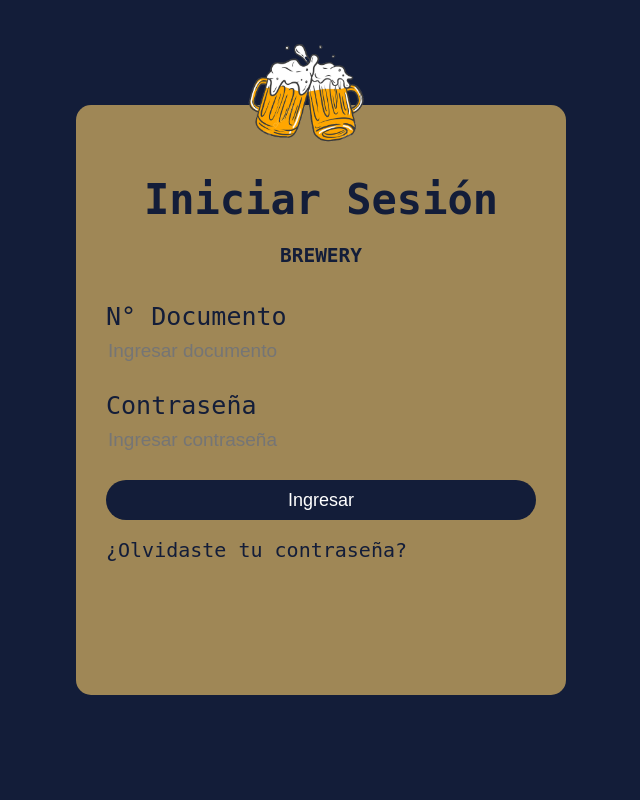
After one commit to Daniphantom27/Proyecto_Taller, a CodeIgniter 4 app: the page made by app/Views/login/login.php in a window 1280 px wide. The commit adds this page. Shown: the whole page, without its empty margins (319-959 px from the left). Run offline with PHP 8.4 and a stand-in for CodeIgniter, Linux system fonts and the light colour scheme; the template is opened without the code that fills it, so the values that code supplies are empty; some libraries are stand-ins or nearby versions.

Commit message:
Haciendo el login

```diff
--- a/app/Config/Routes.php
+++ b/app/Config/Routes.php
@@ -11,7 +11,7 @@ $routes = Services::routes();
  * --------------------------------------------------------------------
  */
 $routes->setDefaultNamespace('App\Controllers');
-$routes->setDefaultController('Principal');
+$routes->setDefaultController('Login');
 $routes->setDefaultMethod('index');
 $routes->setTranslateURIDashes(false);
 $routes->set404Override();
@@ -29,7 +29,7 @@ $routes->setAutoRoute(true);
 
 // We get a performance increase by specifying the default
 // route since we don't have to scan directories.
-$routes->get('/', 'Principal::index');
+$routes->get('/login', 'Login::index');
 $routes->get('eliminados_paises', 'paises::eliminados');
 $routes->get('eliminados_departamentos', 'departamentos::eliminados');
 $routes->get('eliminados_municipios', 'municipios::eliminados');
@@ -37,6 +37,8 @@ $routes->get('eliminados_departamentos', 'departamentos::eliminados');
 $routes->get('eliminados_cargos', 'cargos::eliminados');
 $routes->get('eliminados_empleados', 'empleados::eliminados');
 $routes->get('salarios_empleados', 'empleados::salarios');
+$routes->get('eliminados_usuarios', 'usuarios::eliminados');
+
 
 
 
--- a/app/Controllers/Principal.php
+++ b/app/Controllers/Principal.php
@@ -12,7 +12,7 @@ class Principal extends BaseController
         {
             $data = ['titulo' => 'Proyecto Taller','nombre'=>'Daniel Sanchez']; // le asignamos a la variable data, que es la que interactua con la vista, los datos obtenidos del modelo, ademas de enviarle una variable titulo para el reporte.
             echo view('/principal/header', $data);
-            echo view('/principal/principal',$data); //mostramos la vista desde el controlador y le enviamos la data necesaria, en este caso, estamos enviando el titulo
+            echo view('/principal/principal',$data);    //mostramos la vista desde el controlador y le enviamos la data necesaria, en este caso, estamos enviando el titulo
         }
 
 }
--- /dev/null
+++ b/app/Views/login/login.php
@@ -0,0 +1,45 @@
+<head>
+  <link rel="stylesheet" href="<?php echo base_url('/css/loginXD.css'); ?>">
+  <link rel="stylesheet" href="https://cdn.jsdelivr.net/npm/bootstrap-icons@1.10.3/font/bootstrap-icons.css">
+</head>
+<body style="background:#131d39">
+<div class="cont1">
+<img class="avatar" src="<?php echo base_url('/img/cerveza.png'); ?>" >
+    <h1>Iniciar Sesión</h1>
+    <h2>BREWERY</h2><br>
+    <form id="formulario" method="POST" action="<?php echo base_url('/login/inicio'); ?>"  autocomplete="off">
+        <label for="username">N° Documento</label>
+        <input type="text" maxlength="15" pattern="[0-9]*" placeholder="Ingresar documento" name="docu" id="docu" required>
+
+        <label for="password">Contraseña</label>
+        <input type="password" placeholder="Ingresar contraseña" name="contra" id="contra" required>
+
+    <input type="submit" value="Ingresar">
+
+
+        <a href="#">¿Olvidaste tu contraseña?</a><br>
+    </form>
+</div>
+
+<!-- <script>
+    console.log("Funciona xd")
+    function iniciar_sesion(rs){
+        var documento = document.getElementById('docu');
+        var contraseñax = document.getElementById('contra');
+        console.log(documento.value);
+        console.log(contraseñax.value);
+
+    var usuario = "1043663815"
+    var contraseña = "daniel123"
+
+        if(documento.value == usuario || contraseñax.value == contraseña){
+            alert("SE LOGEA");
+
+        }else{
+            alert("USUARIO NO ES EL SUPERADMINISTRADOR")
+        }
+    }
+    onsubmit="return iniciar_sesion()"
+</script>  -->
+
+</body>
--- /dev/null
+++ b/public/css/loginXD.css
@@ -0,0 +1,109 @@
+body{
+    margin: 0;
+    padding: 0;
+    font-family: monospace;
+}
+
+.cont1{
+    width: 490px;
+    height: 590px;
+    background: #9f8756;
+    color: #131d39;
+    top: 50%;
+    left: 50%;
+    position: absolute;
+    transform: translate(-50%, -50%);
+    box-sizing: border-box;
+    padding: 70px 30px;
+    border-radius: 15px;
+}
+
+.cont1 .avatar{
+    width: 160px;
+    height: 160px;
+    position: absolute;
+    top: -90px;
+    right: 180px;
+}
+
+.cont1 h1{
+    margin: 0;
+    padding: 0  0 20px;
+    text-align: center;
+    font-size: 42;
+}
+.cont1 h2{
+    margin: 0;
+    padding: 0  0 20px;
+    text-align: center;
+}
+
+.label{
+    margin: 0;
+    padding: 0;
+    font-weight: hold;
+    display: grid;
+}
+
+.cont1 input{
+    width: 100%;
+    margin-bottom: 20px;
+}
+.cont1 label{
+    font-size: 25px;
+}
+
+.cont1 input[type="text"],
+.cont1 input[type="password"] {
+    border: none;
+    border-bottom: ipx solid #ccc;
+    background: transparent;
+    outline: none;
+    height:40px;
+    color: #ffffff;
+    font-size: 19px;
+
+}
+
+.cont1 input[type="submit"]{
+    border: none;
+    outline: none;
+    height:40px;
+    background: #131d39;
+    color:white;
+    font-size: 18px;
+    border-radius: 20px;
+
+}
+.cont1 input[type="submit"]:hover{
+    background: #fafafa;
+    color: #131d39;
+}
+
+.cont1 a {
+    text-decoration: none;
+    font-size: 20px;
+    line-height: 20px;
+    color: #131d39;
+
+}
+
+.cont1 a:hover {
+    color: #f3f3f3;
+
+}
+.cont1 input[type="text"]:invalid{
+    animation: shake 3000ms;
+    color: red;
+}
+@keyframes shake{
+    25%{
+        transform: trans    lateX(5px);
+    }
+    50%{
+        transform: translateX(-5px);
+    }
+    75%{
+        transform: translateX(5px);
+    }
+}
```
Also changed, not shown: app/Controllers/Login.php (added, +51 -0 lines), app/Controllers/Paises.php (+10 -25 lines), app/Models/PaisesModel.php (+1 -13 lines), app/Models/UsuariosModel.php (+6 -2 lines), app/Views/paises/paises.php (+24 -4 lines), public/js/funciones.js (+3 -12 lines), app/Controllers/Usuarios.php (line endings or trailing spaces), 6 other files.
